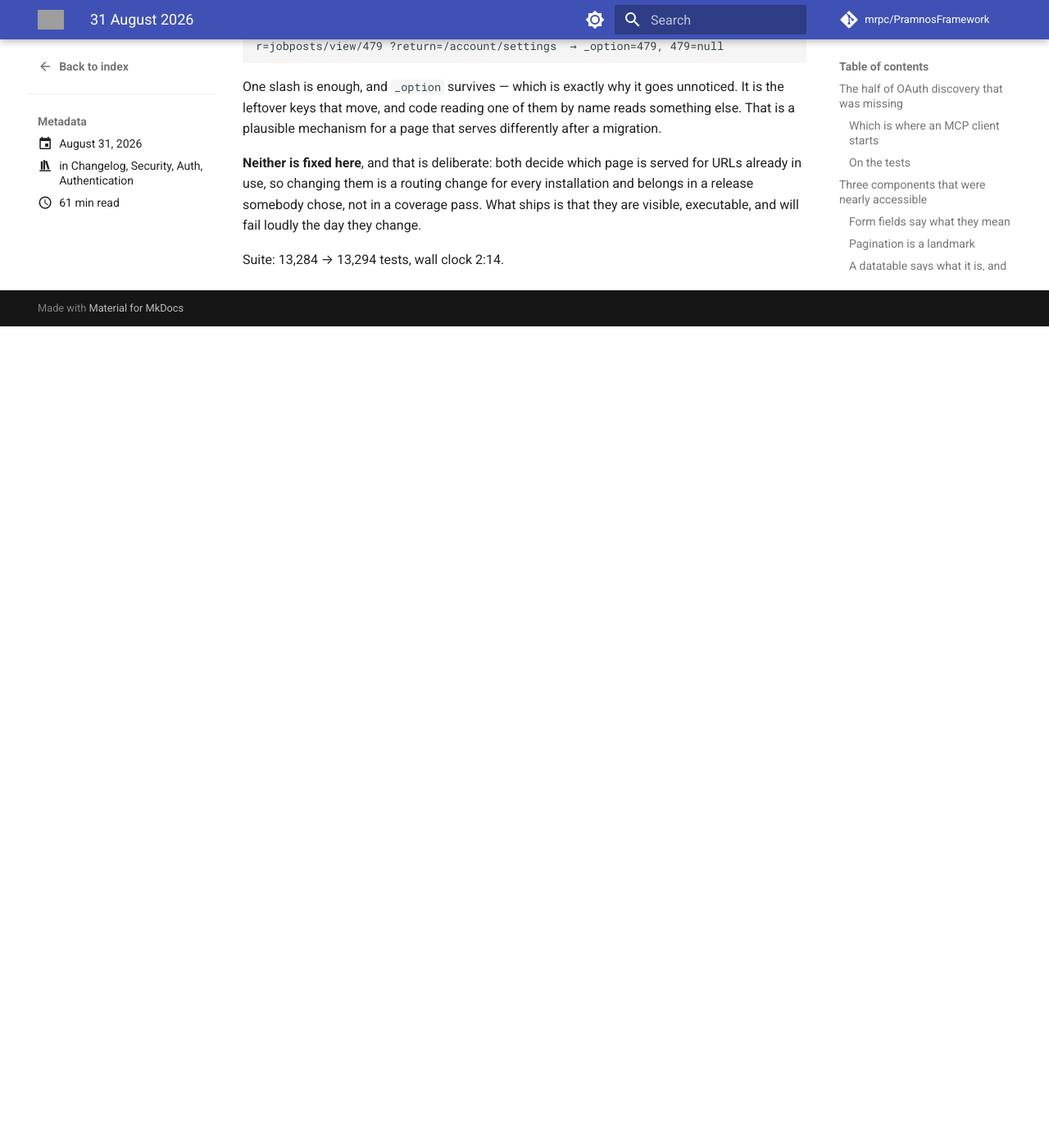
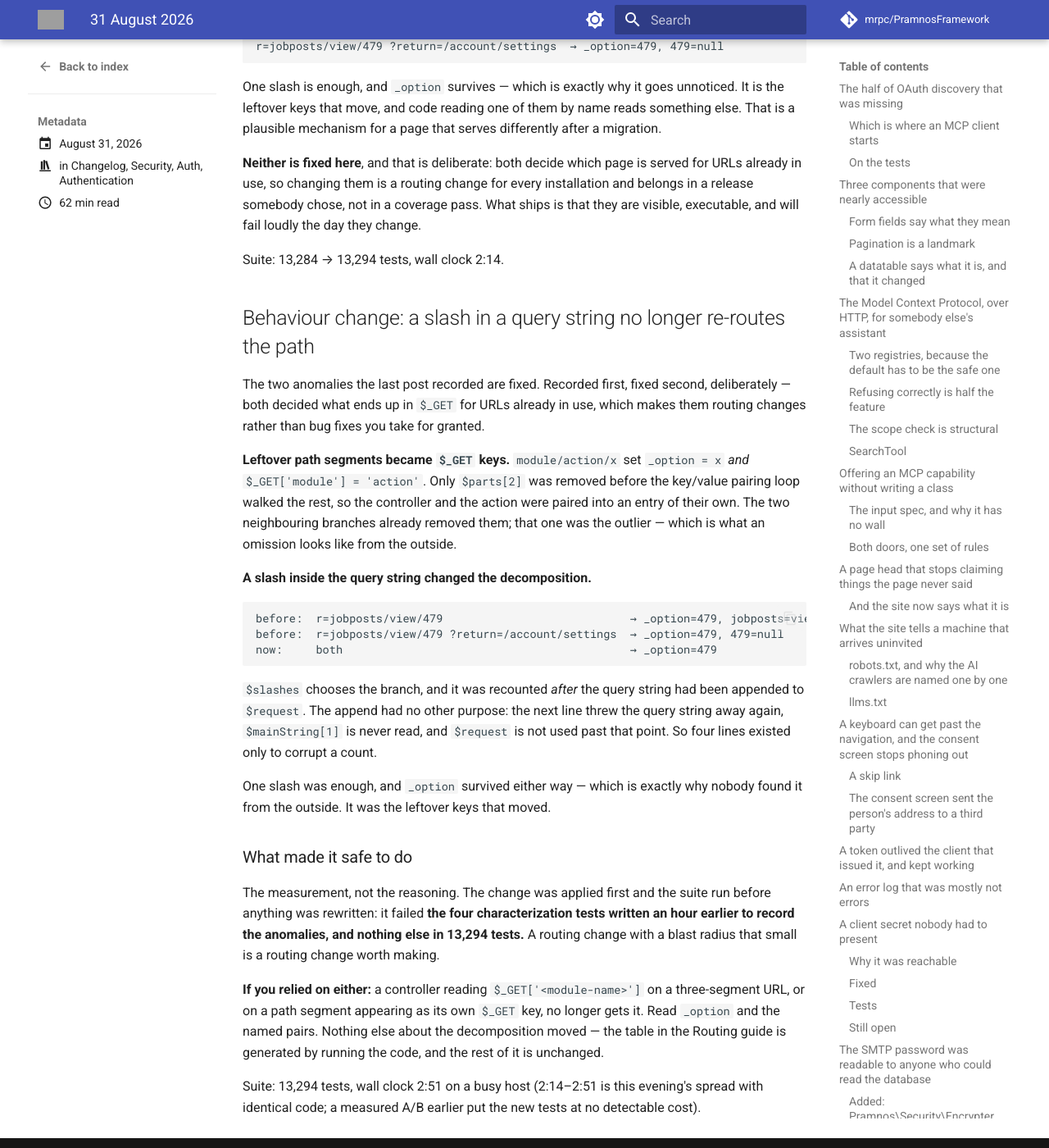
Before and after one commit to mrpc/PramnosFramework, an MkDocs documentation site: the page built from docs/version-history/posts/2026-08-31.md, in a window 1280 px wide and 1400 px high, scrolled down 47593 px. Shown: the whole window at 82% size. Built offline with MkDocs 1.6.1 and Material for MkDocs 9.7.7, drawn with Linux system fonts in a browser that asks for light colours; comment, search, counter and statistics services are not loaded; before the commit the page ends 47991 px from its top, so only the background shows below that; grey boxes are pictures that could not be loaded.

Commit message:
fix(http): a slash in a query string no longer re-routes the path
The two anomalies the previous commit recorded, now fixed — recorded first and
fixed second on purpose, because both decided what ends up in $_GET for URLs
already in use, which makes them routing changes rather than bug fixes you take
for granted.

Leftover path segments became $_GET keys. module/action/x set _option = x *and*
$_GET['module'] = 'action': only $parts[2] was removed before the key/value
pairing loop walked the rest, so the controller and the action were paired into an
entry of their own. On /jobposts/view/479, code reading $_GET['jobposts'] got
'view'. The two neighbouring branches already removed them, which is what an
omission looks like from the outside.

A slash inside the query string changed the decomposition:

  before:  r=jobposts/view/479                           → _option=479, jobposts=view
  before:  r=jobposts/view/479 ?return=/account/settings → _option=479, 479=null
  now:     both                                          → _option=479

$slashes chooses the branch and was recounted after the query string had been
appended to $request. That append had no other purpose — the next line threw the
query string away again, $mainString[1] is never read, and $request is not used
past that point. Four lines existed only to corrupt a count. One slash was enough,
and _option survived either way, which is why nobody found it from the outside: it
was the leftover keys that moved, and code reading one by name read something
else.

What made it safe to do was the measurement, not the reasoning. The change was
applied first and the full suite run before any test was rewritten: it failed the
four characterization tests written an hour earlier to record the anomalies, and
nothing else in 13,294 tests. A routing change with a blast radius that small is
one worth making.

If you relied on either — a controller reading $_GET['<module-name>'] on a
three-segment URL, or a path segment appearing as its own key — that key is gone.
Read _option and the named pairs. Nothing else about the decomposition moved.

Guide and changelog updated.

````diff
--- a/docs/Pramnos_Routing_Guide.md
+++ b/docs/Pramnos_Routing_Guide.md
@@ -307,34 +307,45 @@ table is generated by running the code, and pinned by
 | --- | --- | --- | --- | --- |
 | `dashboard` | `dashboard` | *empty* | — | — |
 | `jobposts/view` | `jobposts` | `view` | — | — |
-| `jobposts/view/479` | `jobposts` | `view` | `479` | **`jobposts => view`** |
+| `jobposts/view/479` | `jobposts` | `view` | `479` | — |
 | `a/b/c/d` | `a` | `b` | — | `c => d` |
 | `a/b/c/d/e` | `a` | `b` | `e` | `c => d`, `e => null` |
 
 A trailing slash is not a segment: `jobposts/view/` and `jobposts/view` are the same request.
 Keys already in `$_GET` — from a rewrite, a front controller, a middleware — survive.
 
-### Two things in that table are anomalies
+### Two anomalies that used to be in that table
 
-Recorded rather than fixed, because both decide **which page is served** for URLs already in
-use, so changing them is a routing change for every installation and belongs in a deliberate
-release.
+Both fixed on 2026-08-31, and both were **routing changes** — they decided what ended up in
+`$_GET` for URLs already in use — so they are recorded here rather than quietly corrected.
 
-**Leftover path segments become `$_GET` keys.** `module/action/x` sets `_option = x` *and*
-`$_GET['module'] = 'action'`: parts 0 and 1 are not removed before the key/value pairing loop
-walks what is left. On `/jobposts/view/479`, code reading `$_GET['jobposts']` gets `'view'`.
+**Leftover path segments became `$_GET` keys.** `module/action/x` set `_option = x` *and*
+`$_GET['module'] = 'action'`: only `$parts[2]` was removed before the key/value pairing loop
+walked the rest, so the controller and the action were paired into an entry of their own. On
+`/jobposts/view/479`, code reading `$_GET['jobposts']` got `'view'`. The other two branches
+already removed them; that one was the outlier.
 
-**A slash inside the query string changes the decomposition.** `$slashes` is recounted *after*
-the query string is appended to the path, so an ordinary `?return=/account/settings` makes the
-same path take a different branch:
+**A slash inside the query string changed the decomposition.** `$slashes` — which chooses the
+branch — was recounted *after* the query string had been appended to the path, so an ordinary
+return-url parameter moved the same path:
 
 ```
-r=jobposts/view/479                                → $_GET: _option=479, jobposts=view
-r=jobposts/view/479  ?return=/account/settings     → $_GET: _option=479, 479=null
+before:  r=jobposts/view/479                            → _option=479, jobposts=view
+before:  r=jobposts/view/479 ?return=/account/settings  → _option=479, 479=null
+now:     both                                           → _option=479
 ```
 
-One slash is enough. `_option` survives in this shape, which is why it goes unnoticed — it is
-the leftover keys that move, and code reading one of them by name reads something else.
+One slash was enough, and `_option` survived either way — which is why it went unnoticed. It was
+the leftover keys that moved, and code reading one of them by name read something else.
+
+The append had no other purpose: `explode('?', …)` threw the query string away on the next line,
+`$mainString[1]` is never read, and `$request` is not used past that point. The slash count now
+comes from the path, and only the path.
+
+**If you relied on either** — a controller reading `$_GET['<module-name>']`, or on a segment
+appearing as its own key — that key is gone. Read `_option` and the named pairs instead. The
+framework's own suite had **no** dependency on either: measured, the change failed four
+characterization tests written to record it and nothing else in 13,294.
 
 **The action is cleared on every call**, as of 2026-08-31. It used to be written only when the
 path had a second segment and cleared only by `resetInstance()`, so `calcParams('module')`
--- a/docs/version-history/posts/2026-08-31.md
+++ b/docs/version-history/posts/2026-08-31.md
@@ -1974,3 +1974,46 @@ release somebody chose, not in a coverage pass. What ships is that they are visi
 and will fail loudly the day they change.
 
 Suite: 13,284 → 13,294 tests, wall clock 2:14.
+
+## Behaviour change: a slash in a query string no longer re-routes the path
+
+The two anomalies the last post recorded are fixed. Recorded first, fixed second, deliberately —
+both decided what ends up in `$_GET` for URLs already in use, which makes them routing changes
+rather than bug fixes you take for granted.
+
+**Leftover path segments became `$_GET` keys.** `module/action/x` set `_option = x` *and*
+`$_GET['module'] = 'action'`. Only `$parts[2]` was removed before the key/value pairing loop
+walked the rest, so the controller and the action were paired into an entry of their own. The two
+neighbouring branches already removed them; that one was the outlier — which is what an omission
+looks like from the outside.
+
+**A slash inside the query string changed the decomposition.**
+
+```
+before:  r=jobposts/view/479                            → _option=479, jobposts=view
+before:  r=jobposts/view/479 ?return=/account/settings  → _option=479, 479=null
+now:     both                                           → _option=479
+```
+
+`$slashes` chooses the branch, and it was recounted *after* the query string had been appended to
+`$request`. The append had no other purpose: the next line threw the query string away again,
+`$mainString[1]` is never read, and `$request` is not used past that point. So four lines existed
+only to corrupt a count.
+
+One slash was enough, and `_option` survived either way — which is exactly why nobody found it
+from the outside. It was the leftover keys that moved.
+
+### What made it safe to do
+
+The measurement, not the reasoning. The change was applied first and the suite run before
+anything was rewritten: it failed **the four characterization tests written an hour earlier to
+record the anomalies, and nothing else in 13,294 tests.** A routing change with a blast radius
+that small is a routing change worth making.
+
+**If you relied on either:** a controller reading `$_GET['<module-name>']` on a three-segment URL,
+or on a path segment appearing as its own `$_GET` key, no longer gets it. Read `_option` and the
+named pairs. Nothing else about the decomposition moved — the table in the Routing guide is
+generated by running the code, and the rest of it is unchanged.
+
+Suite: 13,294 tests, wall clock 2:51 on a busy host (2:14–2:51 is this evening's spread with
+identical code; a measured A/B earlier put the new tests at no detectable cost).
````
Also changed, not shown: 2 other files.
